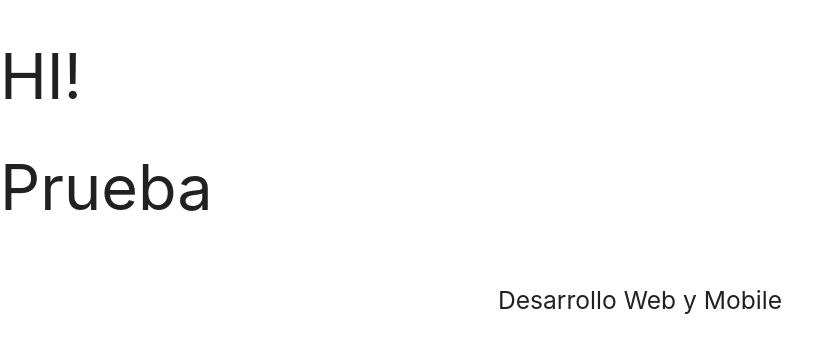
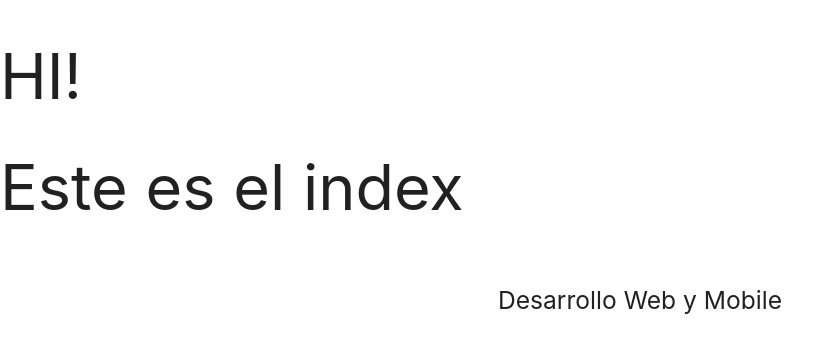
Before and after one commit to Riaven/TomaHorasMedicas, a Django app: template TomaHorasMedicas/templates/principal/index.html in a window 1280 px wide. Shown: the top 353 px of the page, without its empty margins (0-839 px from the left). Run offline with Django 3.2, Linux system fonts and the light colour scheme; the template is opened without the code that fills it, so the values that code supplies are empty; some libraries are stand-ins or nearby versions.

Commit message:
index cambiado

```diff
--- a/TomaHorasMedicas/templates/principal/index.html
+++ b/TomaHorasMedicas/templates/principal/index.html
@@ -1,3 +1,10 @@
 {% extends 'base/base.html' %}
 {% load staticfiles %}
 {% load materializecss %}
+
+{% block content %}
+{% csrf_token %}
+
+<h1>Este es el index</h1>
+
+{% endblock %}
```
